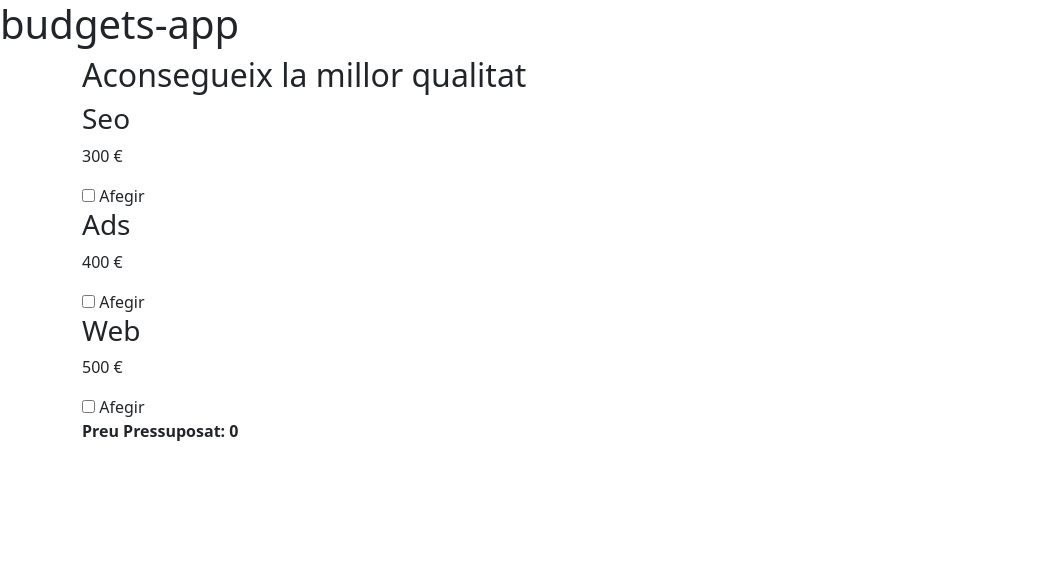
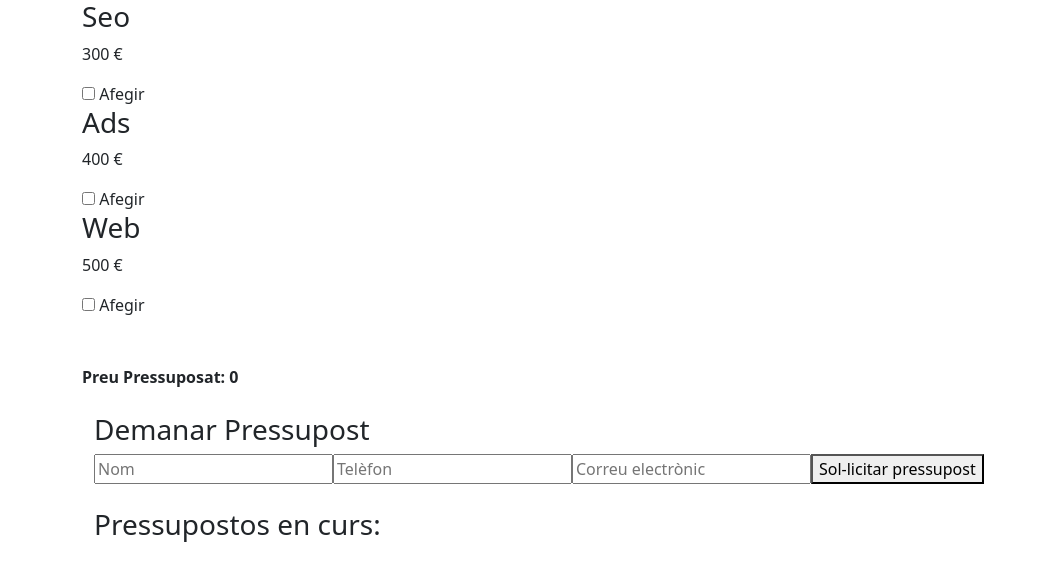
Before and after one commit to tutto-beep-bot/S6-budgets-app, an Angular app: page / in a window 1280 px wide. Shown: the top 580 px of the page, without its empty margins (0-1044 px from the left). Built offline with nearby package versions, Linux system fonts and the light colour scheme.

Commit message:
inputs implemented and working. New component to show budget-list also done and working.

```diff
--- a/src/app/app.component.html
+++ b/src/app/app.component.html
@@ -1,3 +1,2 @@
-<h1>{{ title }} </h1>
 <app-welcome> </app-welcome>
 <router-outlet></router-outlet>
--- /dev/null
+++ b/src/app/budget-list/budget-list.component.html
@@ -0,0 +1,19 @@
+<div class="container">
+    <h3>Pressupostos en curs:</h3>
+    <br>
+    @if (budgets().length > 0) {
+    <div class="budget-list">
+        @for (budget of budgets(); track budget){
+            <div class="budget-card">
+                <h4>{{budget.name}}</h4>
+                <p> {{budget.phone}} </p>
+                <p> {{budget.email}}</p>
+                <p>{{budget.services.join(', ')}}</p>
+                <p> <strong>Total: </strong>{{budget.total}}€</p>
+            </div>
+        }
+    </div>
+    } @else {
+        <p></p>
+    }
+</div>
--- /dev/null
+++ b/src/app/budget-list/budget-list.component.ts
@@ -0,0 +1,19 @@
+import { Component } from '@angular/core';
+import { BudgetService } from '../services/budget.service';
+import { Signal } from '@angular/core';
+
+@Component({
+  selector: 'app-budget-list',
+  imports: [],
+  templateUrl: './budget-list.component.html',
+  styleUrl: './budget-list.component.css'
+})
+export class BudgetListComponent {
+
+  budgets: Signal<any[]>;
+
+  constructor (private budgetService: BudgetService) {
+    this.budgets = this.budgetService.getBudgets();
+  }
+
+}
--- /dev/null
+++ b/src/app/client-form/client-form.component.html
@@ -0,0 +1,13 @@
+<div class="container">
+  <h3>Demanar Pressupost</h3>
+  <form [formGroup]="clientForm" (ngSubmit)="onSubmit()">
+    <div class="form-group">
+      <input type="text" formControlName="name" placeholder="Nom">
+      <input type="tel" formControlName="phone" placeholder="Telèfon">
+      <input type="email" formControlName="email" placeholder="Correu electrònic">
+      <button type="submit">Sol-licitar pressupost</button>
+    </div>
+  </form>
+</div>
+<br>
+<app-budget-list></app-budget-list>
--- /dev/null
+++ b/src/app/client-form/client-form.component.ts
@@ -0,0 +1,36 @@
+import { Component, EventEmitter, Output } from '@angular/core';
+import { EmailValidator, FormBuilder, FormGroup, ReactiveFormsModule, Validators } from '@angular/forms';
+import { BudgetListComponent } from '../budget-list/budget-list.component';
+
+@Component({
+  selector: 'app-client-form',
+  imports: [ReactiveFormsModule, BudgetListComponent],
+  standalone: true,
+  templateUrl: './client-form.component.html',
+  styleUrl: './client-form.component.css'
+})
+export class ClientFormComponent {
+
+  clientForm: FormGroup;
+
+  @Output() formSubmitted = new EventEmitter<{
+    name: string;
+    phone: string;
+    email: string;
+  }>();
+
+  constructor(private fb: FormBuilder){
+    this.clientForm = this.fb.group({
+      name: ['', Validators.required],
+      phone: ['', Validators.required],
+      email: ['', [Validators.required, Validators.email]]
+    });
+  }
+
+  onSubmit(){
+    if (this.clientForm.valid){
+      this.formSubmitted.emit(this.clientForm.value);
+      this.clientForm.reset();
+    }
+  }
+}
--- a/src/app/services/budget.service.ts
+++ b/src/app/services/budget.service.ts
@@ -1,11 +1,22 @@
-import { Injectable } from '@angular/core';
+import { Injectable, signal } from '@angular/core';
 
 @Injectable({
   providedIn: 'root'
 })
 
 export class BudgetService {
-  calculateBudget(pages: number, languages: number): number {
-    return (pages + languages - 2)  * 30;
-  }
+
+    private budgetList = signal<any[]>([]);
+
+    calculateBudget(pages: number, languages: number): number {
+        return (pages + languages - 2)  * 30;
+    }
+
+    addBudget(budget: any){
+        this.budgetList.update(current => [...current, budget]);
+    }
+
+    getBudgets(){
+        return this.budgetList.asReadonly();
+    }
 }
--- a/src/app/welcome/welcome.component.html
+++ b/src/app/welcome/welcome.component.html
@@ -1,6 +1,4 @@
 <div class="container">
-    <h2>Aconsegueix la millor qualitat</h2>
-
     @for (service of services; track service) {
     <form [formGroup]="form">
         <div class="service-box">
@@ -17,14 +15,19 @@
         </div>
     </form>
     }
-
+    <br>
     @if (form.get('web')?.value) {
         <div class="panel-wrapper">
             <app-panel (totalWebCostChange)="handleTotalChange($event)"></app-panel>
         </div>
         }
-
+    <br>
     <div class="total">
         <strong>Preu Pressuposat: {{ total() + panelTotal }}</strong>
     </div>
+    <br>
+    <div class="client-form">
+        <app-client-form (formSubmitted)="handleClientForm($event)"></app-client-form>
+    </div>
+
 </div>
--- a/src/app/welcome/welcome.component.ts
+++ b/src/app/welcome/welcome.component.ts
@@ -2,10 +2,12 @@ import { Component, signal } from '@angular/core';
 import { ReactiveFormsModule, FormBuilder, FormGroup } from '@angular/forms';
 import { CommonModule } from '@angular/common';
 import { PanelComponent } from '../panel/panel.component';
+import { BudgetService } from '../services/budget.service';
+import { ClientFormComponent } from '../client-form/client-form.component';
 
 @Component({
   selector: 'app-welcome',
-  imports: [ReactiveFormsModule, CommonModule, PanelComponent],
+  imports: [ReactiveFormsModule, CommonModule, PanelComponent, ClientFormComponent],
   standalone: true,
   templateUrl: './welcome.component.html',
   styleUrl: './welcome.component.css'
@@ -25,11 +27,8 @@ export class WelcomeComponent {
   total = signal(0);
   panelTotal: number = 0;
 
-  handleTotalChange(newCost: number){
-    this.panelTotal = newCost;
-  }
 
-  constructor(private formBuilder: FormBuilder) {
+  constructor(private formBuilder: FormBuilder, private budgetService: BudgetService) {
     this.form = this.formBuilder.group({
       seo: [false],
       ads: [false],
@@ -44,4 +43,23 @@ export class WelcomeComponent {
       this.total.set(sum);
     });
   }
+
+  handleTotalChange(newCost: number){
+    this.panelTotal = newCost;
+  }
+
+  handleClientForm(clientData: {name: string; phone: string; email: string}){
+    const selectedServices = this.services.filter(s => this.form.get(s)?.value);
+
+    const newBudget = {
+      ...clientData,
+      services: selectedServices,
+      total: this.total() + this.panelTotal
+    }
+
+    this.budgetService.addBudget(newBudget);
+    this.form.reset();
+    this.panelTotal = 0;
+  }
+
 }
--- a/src/index.html
+++ b/src/index.html
@@ -2,7 +2,6 @@
 <html lang="en">
 <head>
   <meta charset="utf-8">
-  <title>BudgetsApp</title>
   <base href="/">
   <meta name="viewport" content="width=device-width, initial-scale=1">
   <link rel="icon" type="image/x-icon" href="favicon.ico">
```
Also changed, not shown: src/app/budget-list/budget-list.component.css (added), src/app/client-form/client-form.component.css (added), 2 other files (tests, documents, lock files or other folders).
